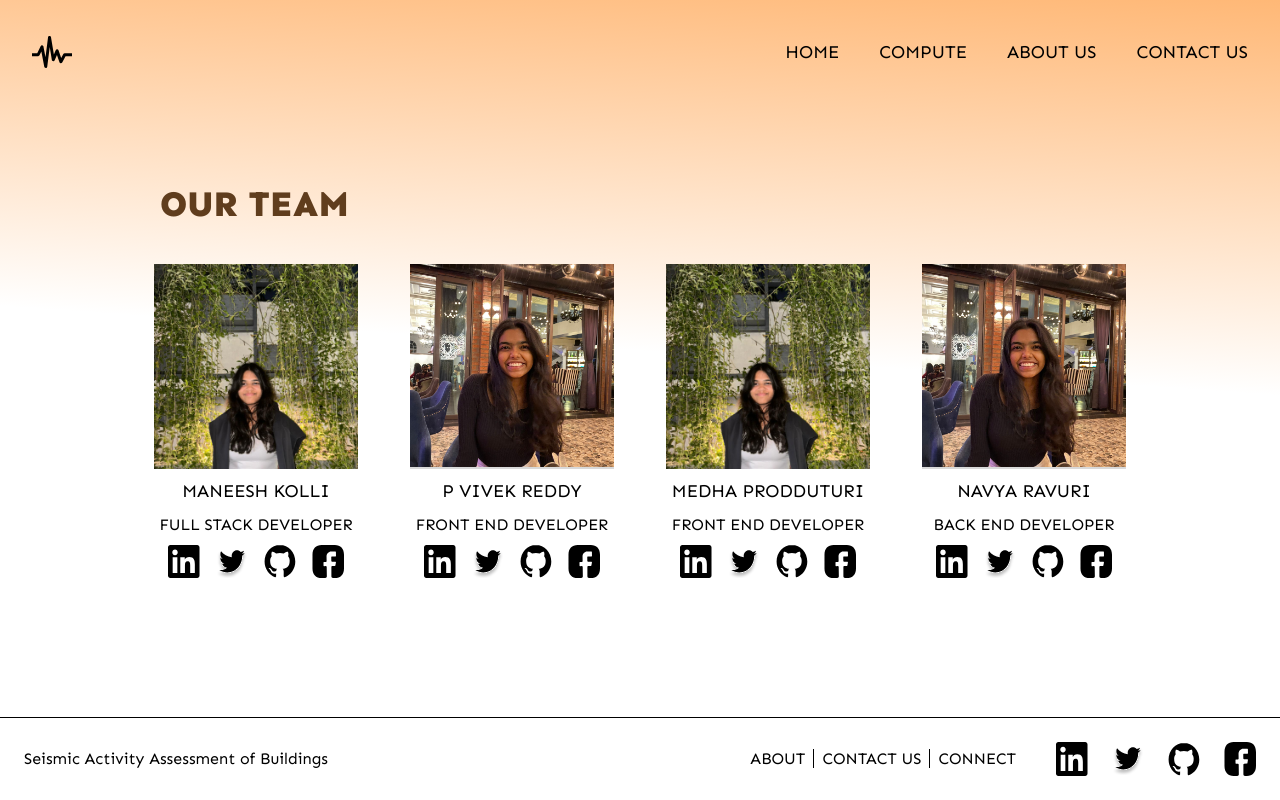
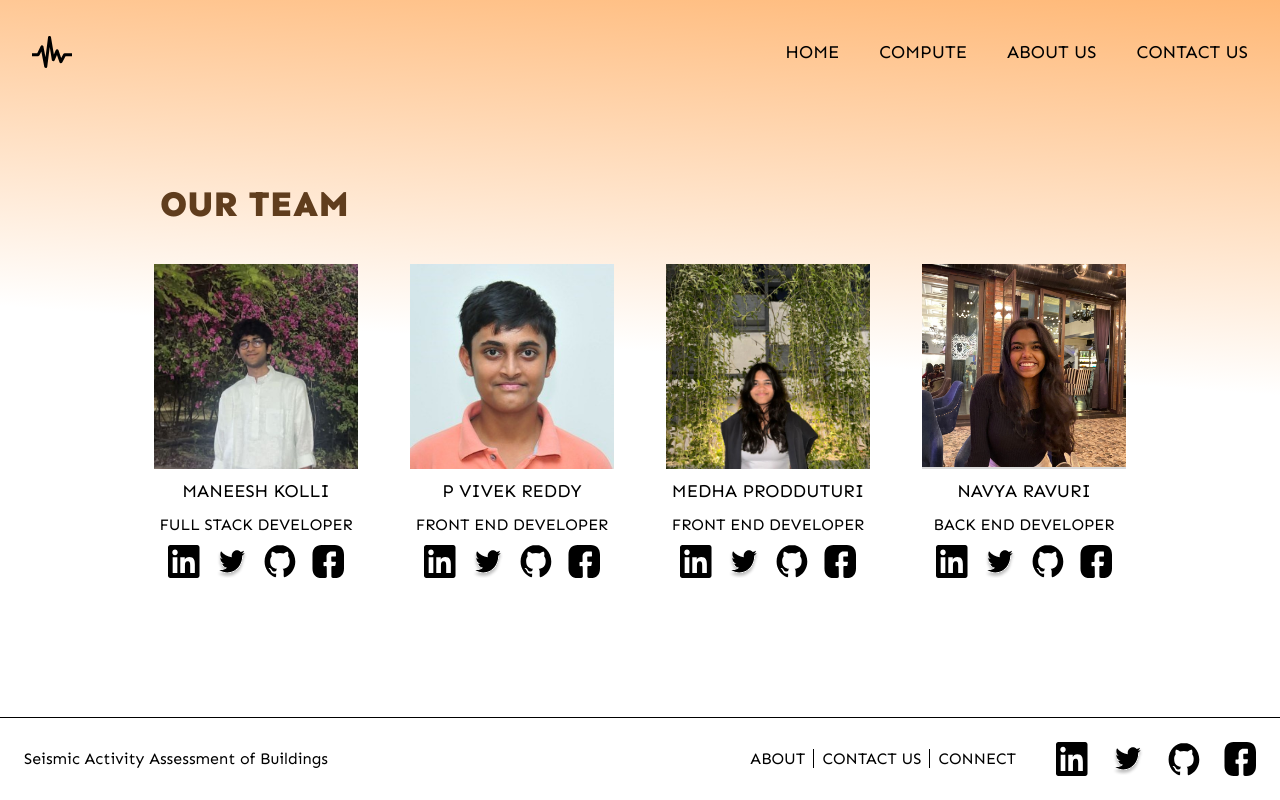
Before and after one commit to Maneeshk11/seismic-damage-assesment-of-buildings, a Next.js app: page /aboutus in a window 1280 px wide. Built offline with nearby package versions, Linux system fonts and the light colour scheme.

Commit message:
changed pics

```diff
--- a/src/screens/Aboutus.tsx
+++ b/src/screens/Aboutus.tsx
@@ -1,8 +1,10 @@
 import { ProfileCard } from "@/components/Cards/ProfileCard";
 import { Heading } from "@/components/Atoms/Heading";
 import { ReactNode } from "react";
+import Man1Img from "public/assets/man1.jpg"
 import M1Img from "public/assets/m1.jpeg"
 import N1Img from "public/assets/n1.jpeg"
+import V1Img from "public/assets/v1.jpg"
 
 const Aboutus = ({meta}: {meta: ReactNode}) => {
     return (
@@ -10,8 +12,8 @@ const Aboutus = ({meta}: {meta: ReactNode}) => {
             {meta}
             <Heading title={"OUR TEAM"} className="w-4/5 mx-auto"></Heading>
             <div className="flex flex-row items-center w-4/5 justify-around my-10 mx-auto">
-                <ProfileCard profileImage={M1Img} name={"MANEESH KOLLI"} role={"FULL STACK DEVELOPER"} twitterUrl="https://twitter.com/ManeeshKolli" githubUrl="https://github.com/Maneeshk11" linkedinUrl="https://www.linkedin.com/in/maneeshkolli/" facebookUrl="" />
-                <ProfileCard profileImage={N1Img} name={"P VIVEK REDDY"} role={"FRONT END DEVELOPER"} githubUrl="https://github.com/twist-hub" linkedinUrl="https://www.linkedin.com/in/p-vivek-reddy-7400a524a/" facebookUrl=""  twitterUrl=""/>
+                <ProfileCard profileImage={Man1Img} name={"MANEESH KOLLI"} role={"FULL STACK DEVELOPER"} twitterUrl="https://twitter.com/ManeeshKolli" githubUrl="https://github.com/Maneeshk11" linkedinUrl="https://www.linkedin.com/in/maneeshkolli/" facebookUrl="" />
+                <ProfileCard profileImage={V1Img} name={"P VIVEK REDDY"} role={"FRONT END DEVELOPER"} githubUrl="https://github.com/twist-hub" linkedinUrl="https://www.linkedin.com/in/p-vivek-reddy-7400a524a/" facebookUrl=""  twitterUrl=""/>
                 <ProfileCard profileImage={M1Img} name={"MEDHA PRODDUTURI"} role={"FRONT END DEVELOPER"} twitterUrl="https://twitter.com/meds888" githubUrl="https://github.com/medprod" linkedinUrl="https://www.linkedin.com/in/medha-prodduturi/" facebookUrl="" />
                 <ProfileCard profileImage={N1Img} name={"NAVYA RAVURI"} role={"BACK END DEVELOPER"} twitterUrl="https://twitter.com/lukescoffee0" githubUrl="https://github.com/navyaravuri" linkedinUrl="https://www.linkedin.com/in/navya-ravuri/" facebookUrl="" />
             </div>
```
Also changed, not shown: public/assets/man1.jpg (added), public/assets/v1.jpg (added).
